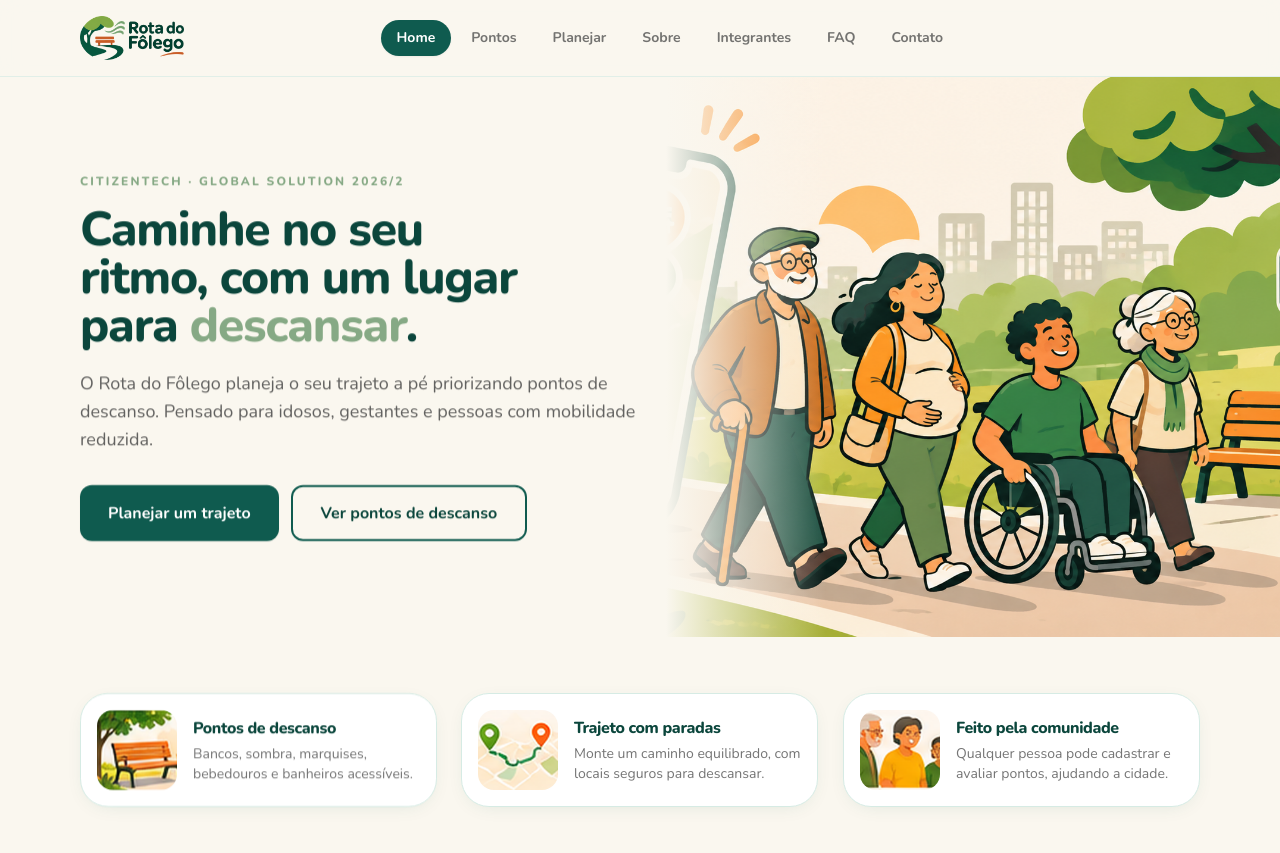
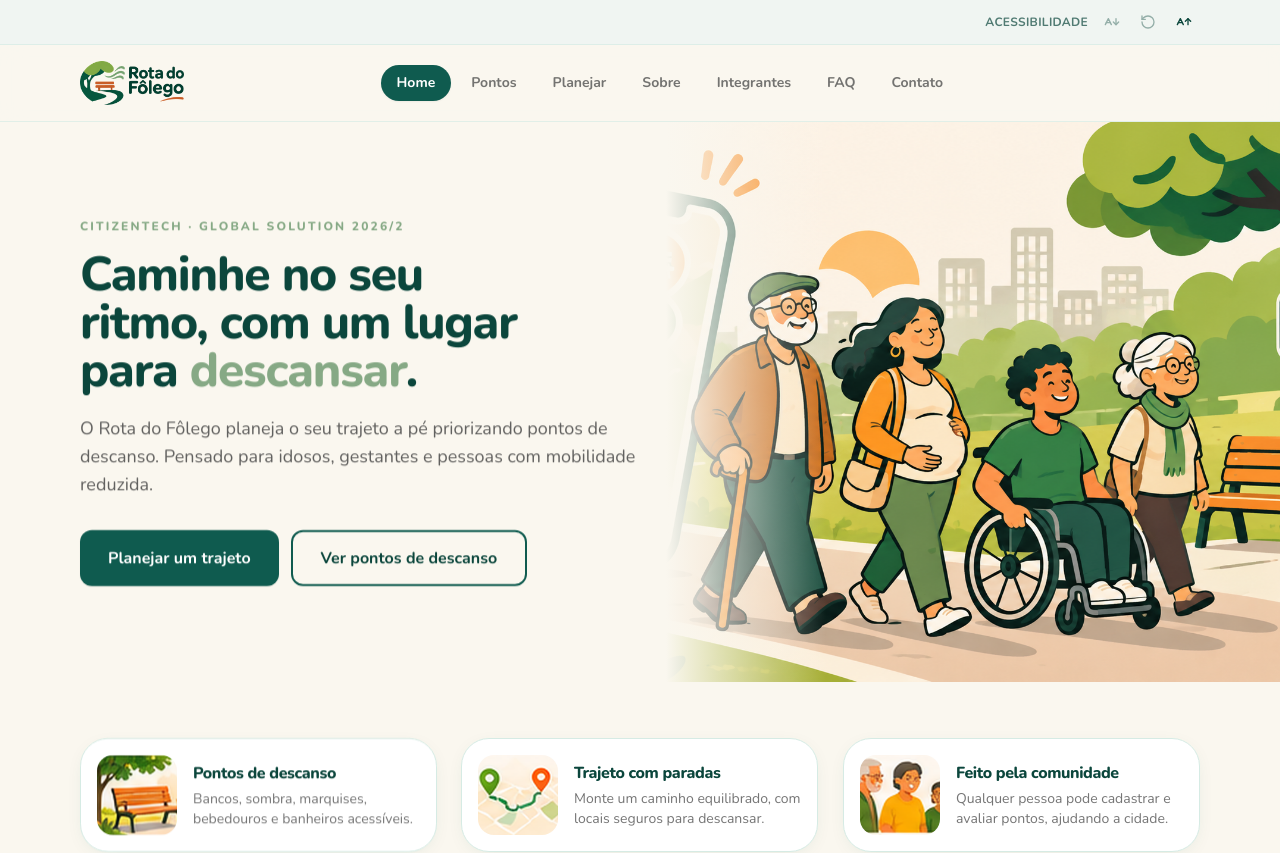
Before and after one commit to Nezio22/GS2026-ROTAFOLEGO, a React (Vite) app: page / in a window 1280 px wide. Shown: the top 853 px of the page. Built offline with nearby package versions, Linux system fonts and the light colour scheme.

Commit message:
feat: barra de acessibilidade com controle de tamanho da fonte

```diff
--- a/src/App.tsx
+++ b/src/App.tsx
@@ -2,6 +2,7 @@ import { useEffect } from "react";
 import { Routes, Route, useLocation } from "react-router-dom";
 import Navbar from "./components/layout/Navbar";
 import Footer from "./components/layout/Footer";
+import AccessibilityBar from "./components/layout/AccessibilityBar";
 import Home from "./pages/Home";
 import Pontos from "./pages/Pontos";
 import PontoDetalhe from "./pages/PontoDetalhe";
@@ -25,6 +26,7 @@ export default function App() {
   return (
     <div className="flex min-h-screen flex-col">
       <ScrollToTop />
+      <AccessibilityBar />
       <Navbar />
       <main className="flex-1">
         <Routes>
--- /dev/null
+++ b/src/components/layout/AccessibilityBar.tsx
@@ -0,0 +1,70 @@
+import { useEffect, useState } from "react";
+import { AArrowDown, AArrowUp, RotateCcw } from "lucide-react";
+
+// Três níveis de fonte aplicados no <html> (rem escala o site inteiro).
+const ESCALAS = [100, 112, 125];
+const STORAGE_FONTE = "rotafolego:fonte";
+
+export default function AccessibilityBar() {
+  const [nivel, setNivel] = useState(0);
+
+  useEffect(() => {
+    try {
+      const salvo = Number(localStorage.getItem(STORAGE_FONTE));
+      if (Number.isInteger(salvo) && salvo >= 0 && salvo < ESCALAS.length) {
+        setNivel(salvo);
+      }
+    } catch {
+      /* ignora */
+    }
+  }, []);
+
+  useEffect(() => {
+    document.documentElement.style.fontSize = `${ESCALAS[nivel]}%`;
+    try {
+      localStorage.setItem(STORAGE_FONTE, String(nivel));
+    } catch {
+      /* ignora */
+    }
+  }, [nivel]);
+
+  const btn =
+    "flex h-8 w-8 items-center justify-center rounded-md text-folego-700 transition hover:bg-folego-100 disabled:opacity-40 disabled:hover:bg-transparent";
+
+  return (
+    <div className="border-b border-folego-100/70 bg-folego-50/80">
+      <div className="mx-auto flex max-w-6xl items-center justify-end gap-1 px-4 py-1.5">
+        <span className="mr-1 text-xs font-bold uppercase tracking-wide text-folego-700/70">
+          Acessibilidade
+        </span>
+        <button
+          type="button"
+          onClick={() => setNivel((n) => Math.max(0, n - 1))}
+          disabled={nivel === 0}
+          aria-label="Diminuir tamanho da fonte"
+          className={btn}
+        >
+          <AArrowDown className="h-4 w-4" aria-hidden />
+        </button>
+        <button
+          type="button"
+          onClick={() => setNivel(0)}
+          disabled={nivel === 0}
+          aria-label="Restaurar tamanho padrão da fonte"
+          className={btn}
+        >
+          <RotateCcw className="h-4 w-4" aria-hidden />
+        </button>
+        <button
+          type="button"
+          onClick={() => setNivel((n) => Math.min(ESCALAS.length - 1, n + 1))}
+          disabled={nivel === ESCALAS.length - 1}
+          aria-label="Aumentar tamanho da fonte"
+          className={btn}
+        >
+          <AArrowUp className="h-4 w-4" aria-hidden />
+        </button>
+      </div>
+    </div>
+  );
+}
```
